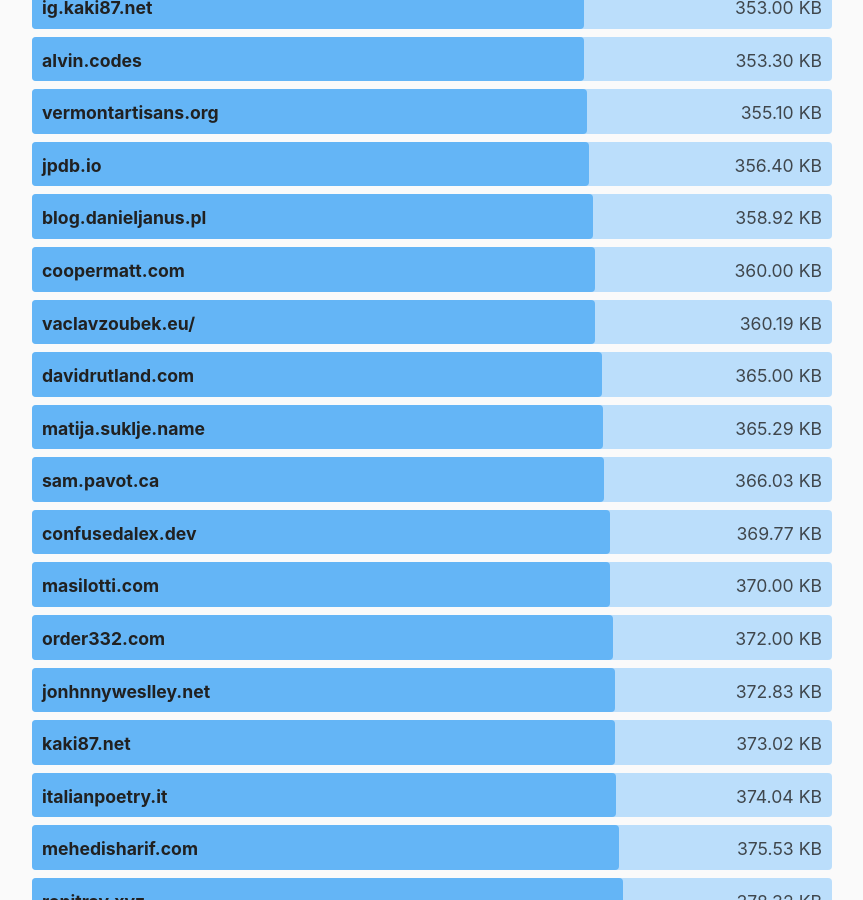
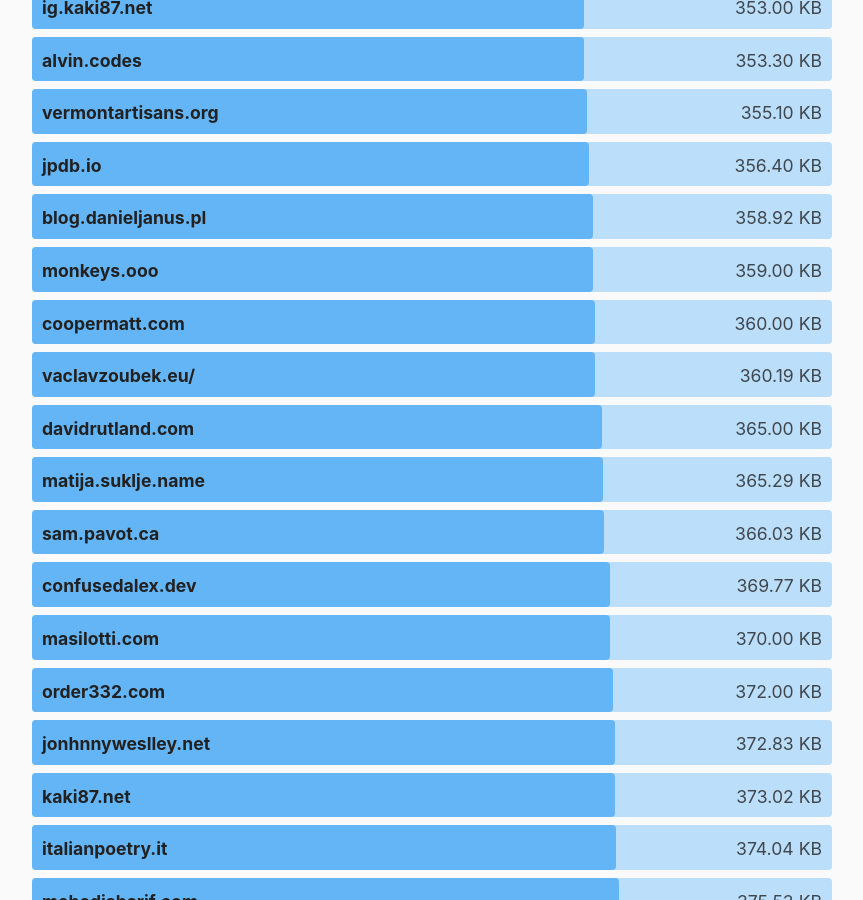
Before and after one commit to kevquirk/512kb.club, a Jekyll site: the page built from index.md, in a window 1280 px wide and 900 px high, scrolled down 42412 px. Shown: the whole window, without its empty margins (208-1071 px from the left). Built offline with Jekyll 4.4.1, drawn with Linux system fonts in a browser that asks for light colours.

Commit message:
Add new site entry for monkeys.ooo
https://radar.cloudflare.com/scan/2e626424-e8e0-448b-82ed-507ae8b5fb12/summary

```diff
--- a/_data/sites.yml
+++ b/_data/sites.yml
@@ -4342,3 +4342,8 @@
   url: https://zwieratko.sk/
   size: 30.94
   last_checked: 2025-08-30
+
+- domain: monkeys.ooo
+  url: https://code.monkeys.ooo
+  size: 359.00
+  last_checked: 2025-11-06
```
